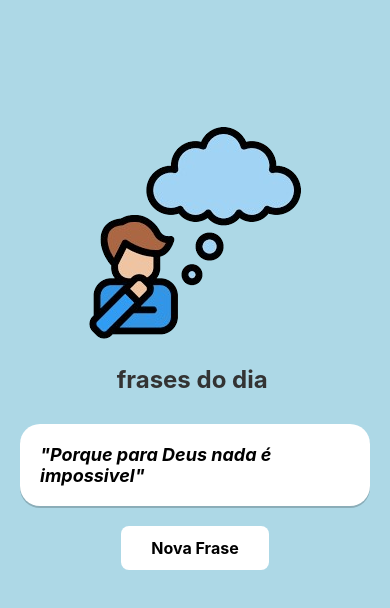
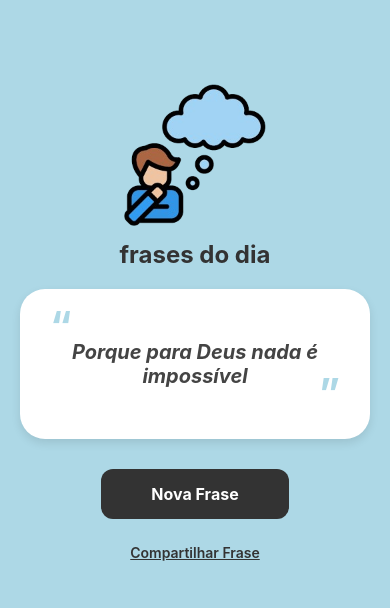
Before and after one commit to NkAndre/frases_motivacionais, a React Native app: screen / in a window 390 px wide. Shown: the top 608 px of the page. Built offline with nearby package versions, Linux system fonts and the light colour scheme.

Commit message:
feat:com animacao e share

```diff
--- a/App.js
+++ b/App.js
@@ -1,10 +1,10 @@
 import { StatusBar } from "expo-status-bar";
-import { StyleSheet, Text, View, Pressable, Image } from "react-native";
-import React, { useState } from "react";
 
-// array de frases , quer adiciona as suas? coloque aqui  vlw
+import React, { useState, useRef } from "react";
+import { StyleSheet, Text, View, Pressable, Image, Animated, Share } from "react-native";
+
 const frases = [
-  "Porque para Deus nada é impossivel",
+  "Porque para Deus nada é impossível",
   "Nunca desista dos seus sonhos",
   "Sempre haverá uma nova chance",
   "Acredite em si próprio",
@@ -12,29 +12,63 @@ const frases = [
 ];
 
 export default function App() {
-  const [frase, setFrase] = useState(frases[0]); // state atual para controlar as nossas frases
+  const [frase, setFrase] = useState(frases[0]);
 
-  // função para gerar frases aleatorias
+  // Agora o useRef está importado corretamente!
+  const fadeAnim = useRef(new Animated.Value(1)).current;
+
   const gerarFrase = () => {
-    const indiceAleatorio = Math.floor(Math.random() * frases.length);
-    setFrase(frases[indiceAleatorio]);
+    Animated.timing(fadeAnim, {
+      toValue: 0,
+      duration: 200,
+      useNativeDriver: true,
+    }).start(() => {
+      const indiceAleatorio = Math.floor(Math.random() * frases.length);
+      setFrase(frases[indiceAleatorio]);
+
+      Animated.timing(fadeAnim, {
+        toValue: 1,
+        duration: 400,
+        useNativeDriver: true,
+      }).start();
+    });
+  };
+
+  const compartilharFrase = async () => {
+    try {
+      await Share.share({
+        message: `"${frase}" - Frases do Dia`,
+      });
+    } catch (error) {
+      alert(error.message);
+    }
   };
 
   return (
     <View style={styles.container}>
+      <View style={styles.cardImage}>
+        <Image source={require('./assets/pensar.png')} style={{ width: 150, height: 150, resizeMode: 'contain' }} />
+      </View>
 
-      <View style={styles.cardImage}>
-      <Image source={require('./assets/pensar.png')} />
+      <Text style={styles.textTitulo}>frases do dia</Text>
 
-      </View>
-      <Text style={styles.textTitulo}>frases do dia </Text>
+      <Animated.View style={[styles.card,
+        { opacity: fadeAnim }]}>
+        <Text style={styles.aspas}>“</Text>
+        <Text style={styles.textoFrase}>{frase}</Text>
+        <Text style={[styles.aspas, { textAlign: 'right' }]}>”</Text>
+      </Animated.View>
 
-      <View style={styles.card}>
-        <Text style={styles.textoFrase}>"{frase}"</Text>
-      </View>
-      <View>
-        <Pressable style={styles.botao} onPress={gerarFrase}>
+      <View style={styles.areaBotoes}>
+        <Pressable
+          style={({ pressed }) => [styles.botao, pressed && { opacity: 0.7, transform: [{scale: 0.98}] }]}
+          onPress={gerarFrase}
+        >
           <Text style={styles.textoBotao}>Nova Frase</Text>
+        </Pressable>
+
+        <Pressable style={styles.botaoShare} onPress={compartilharFrase}>
+          <Text style={styles.textoBotaoShare}>Compartilhar Frase</Text>
         </Pressable>
       </View>
 
@@ -50,50 +84,70 @@ const styles = StyleSheet.create({
     alignItems: "center",
     justifyContent: "flex-start",
     padding: 20,
-    paddingTop:100
+    paddingTop: 80,
   },
-  cardImage:{
-    padding:20,
-    alignItems:"center"
+  cardImage: {
+    marginBottom: 10,
+    alignItems: "center",
   },
   textTitulo: {
     fontSize: 24,
     fontWeight: "bold",
     marginBottom: 20,
     color: "#333",
+    textTransform: 'lowercase'
   },
   card: {
     backgroundColor: "#fff",
-    padding: 20,
-    borderRadius: 20,
-    marginVertical: 10,
-    elevation: 2,
+    padding: 30,
+    borderRadius: 25,
     width: "100%",
-    alignItems: "center",
-    shadowColor:"#000",
-    shadowOffset: {
-      width:0,
-      height:2
-    },
-    shadowOpacity:0.2
+    minHeight: 150,
+    justifyContent: 'center',
+    elevation: 4,
+    shadowColor: "#000",
+    shadowOffset: { width: 0, height: 4 },
+    shadowOpacity: 0.1,
+    shadowRadius: 10,
   },
-  textoFrase:{
-    fontWeight:"bold",
-    fontSize:18,
-    alignItems:"center",
-    fontStyle:'italic',
+  aspas: {
+    fontSize: 40,
+    fontWeight: 'bold',
+    color: '#ADD8E6',
+    marginTop: -20,
+    marginBottom: -10,
+  },
+  textoFrase: {
+    fontWeight: "bold",
+    fontSize: 20,
+    textAlign: "center",
+    fontStyle: 'italic',
+    color: '#444',
+    paddingHorizontal: 10,
+  },
+  areaBotoes: {
+    marginTop: 30,
+    width: '100%',
+    alignItems: 'center'
   },
   botao: {
-    backgroundColor: '#fff',
-    paddingVertical: 12,
-    paddingHorizontal: 30,
-    borderRadius: 8,
-    marginTop: 10
+    backgroundColor: '#333',
+    paddingVertical: 15,
+    paddingHorizontal: 50,
+    borderRadius: 12,
+    marginBottom: 15,
   },
   textoBotao: {
-    color: '#000',
+    color: '#fff',
     fontWeight: 'bold',
-    fontSize: 16
+    fontSize: 16,
+  },
+  botaoShare: {
+    padding: 10,
+  },
+  textoBotaoShare: {
+    color: '#333',
+    fontWeight: '600',
+    textDecorationLine: 'underline'
   }
-
 });
```
